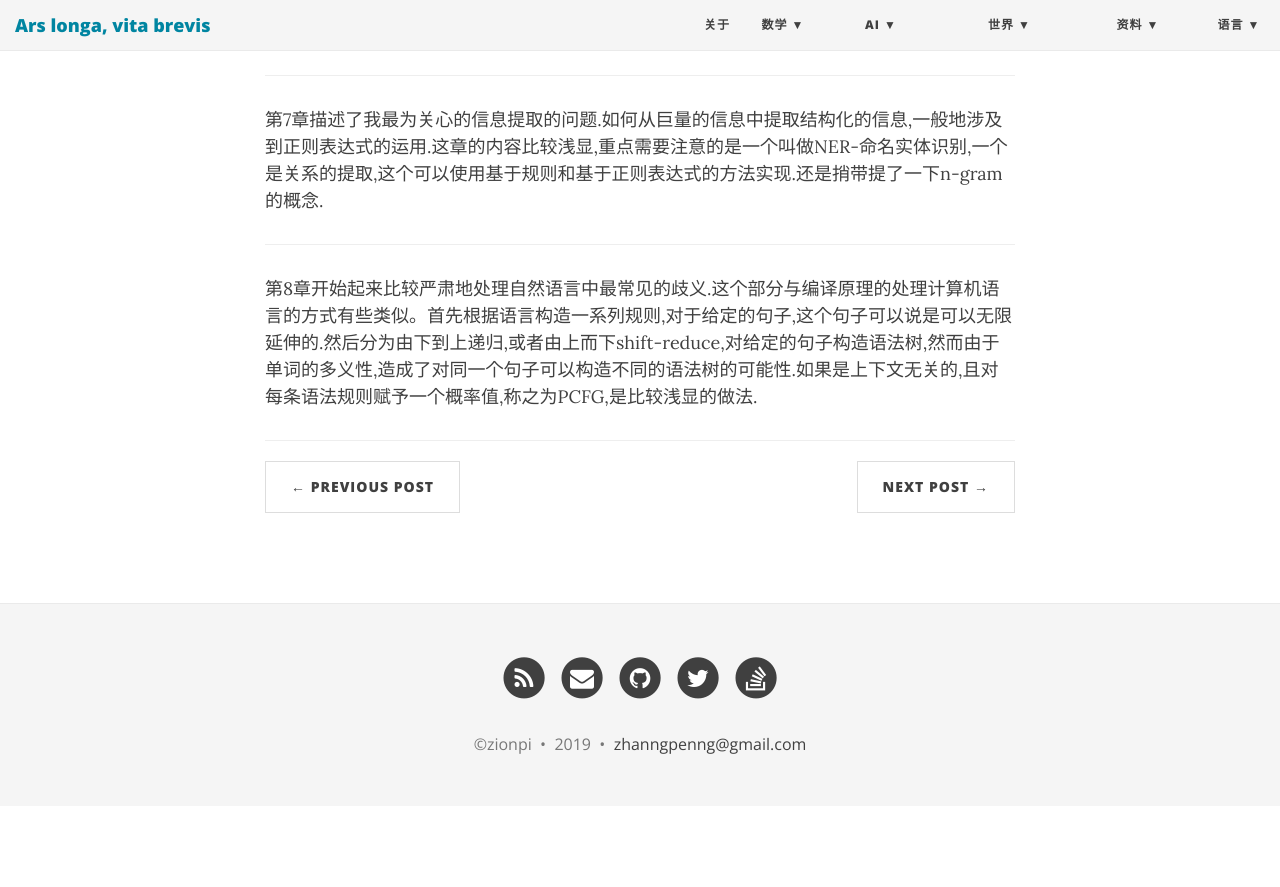
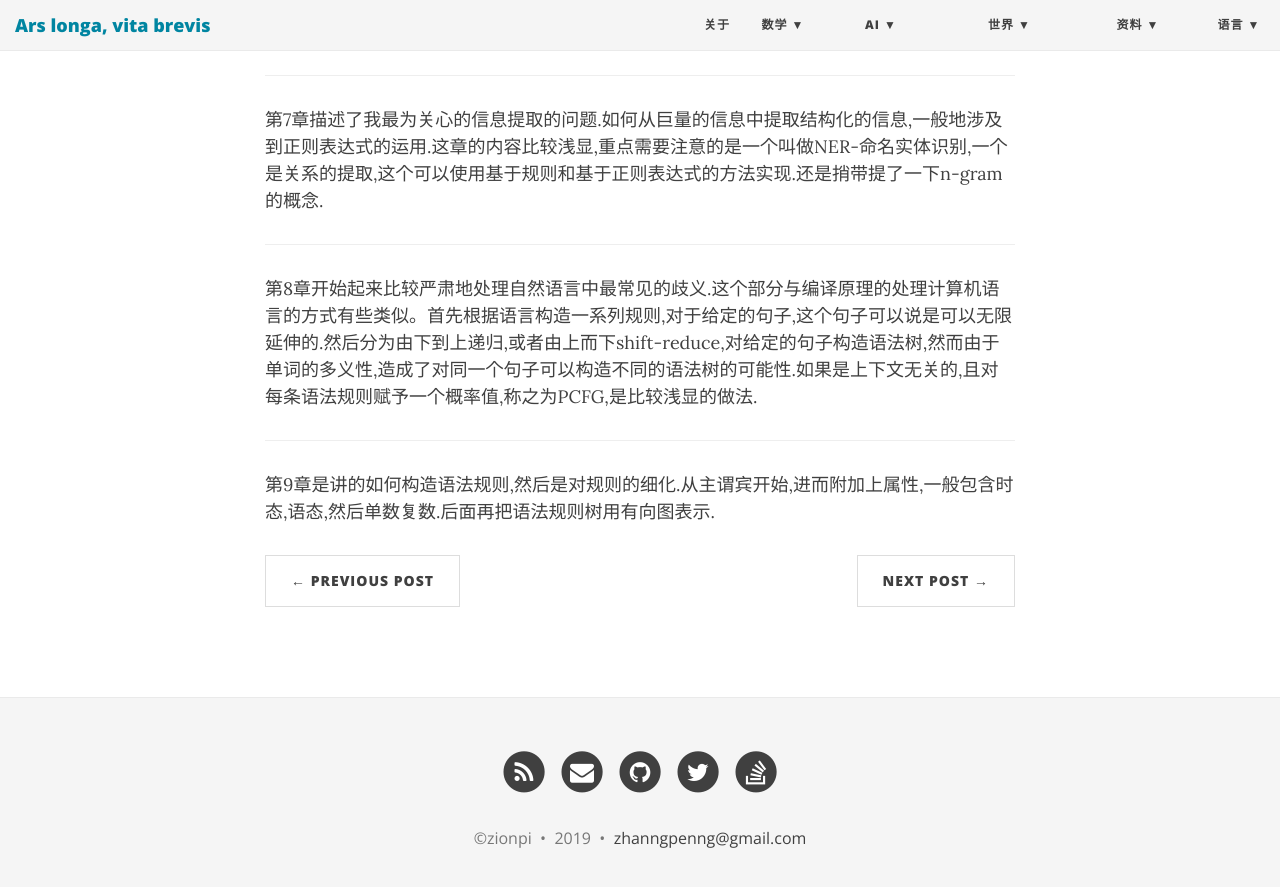
Before and after one commit to ZionPi/zionpi.github.io, a Jekyll site: the page built from _posts/2013-10-02-natural-language-processing-with-python.md, in a window 1280 px wide and 900 px high, scrolled down 1289 px. Shown: the top 887 px of the window. Built offline with Jekyll 4.4.1, drawn with Linux system fonts in a browser that asks for light colours; nearby versions of some CDN libraries; before the commit the page ends 2095 px from its top, so only the background shows below that.

Commit message:
Update 2013-10-02-natural-language-processing-with-python.md

```diff
--- a/_posts/2013-10-02-natural-language-processing-with-python.md
+++ b/_posts/2013-10-02-natural-language-processing-with-python.md
@@ -31,3 +31,4 @@ Tagging,比如画树,不是先画树,再画蓝天.Brill Tagging是反过来,先
 第8章开始起来比较严肃地处理自然语言中最常见的歧义.这个部分与编译原理的处理计算机语言的方式有些类似。首先根据语言构造一系列规则,对于给定的句子,这个句子可以说是可以无限延伸的.然后分为由下到上递归,或者由上而下shift-reduce,对给定的句子构造语法树,然而由于单词的多义性,造成了对同一个句子可以构造不同的语法树的可能性.如果是上下文无关的,且对每条语法规则赋予一个概率值,称之为PCFG,是比较浅显的做法.
 
 ---
+第9章是讲的如何构造语法规则,然后是对规则的细化.从主谓宾开始,进而附加上属性,一般包含时态,语态,然后单数复数.后面再把语法规则树用有向图表示.
```
